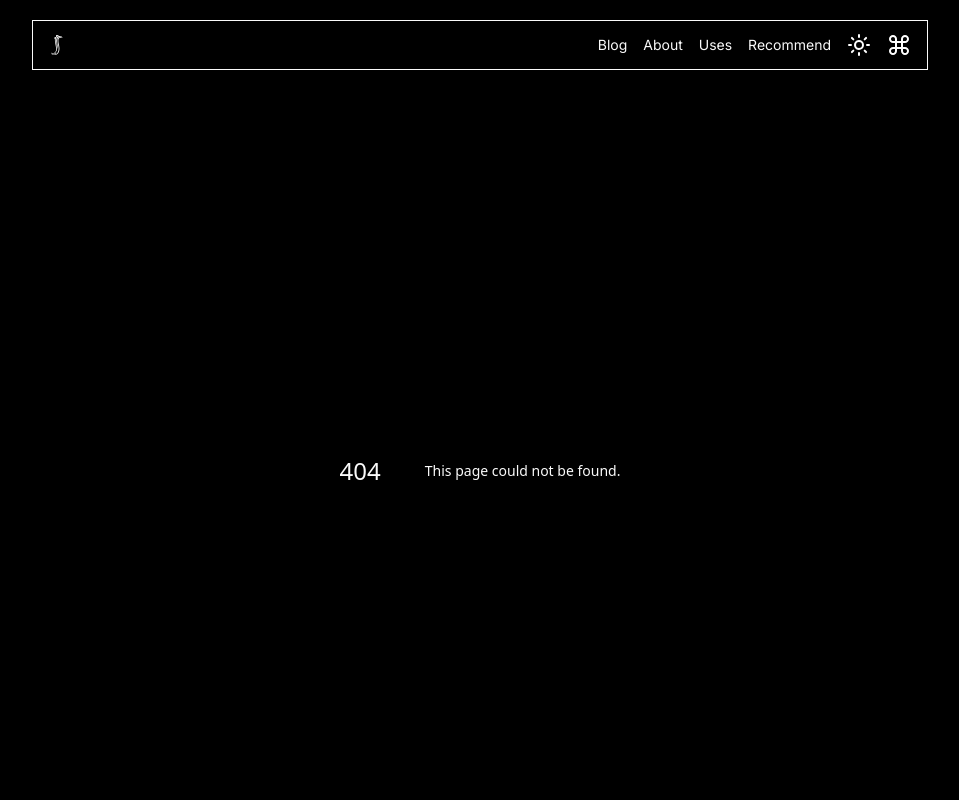
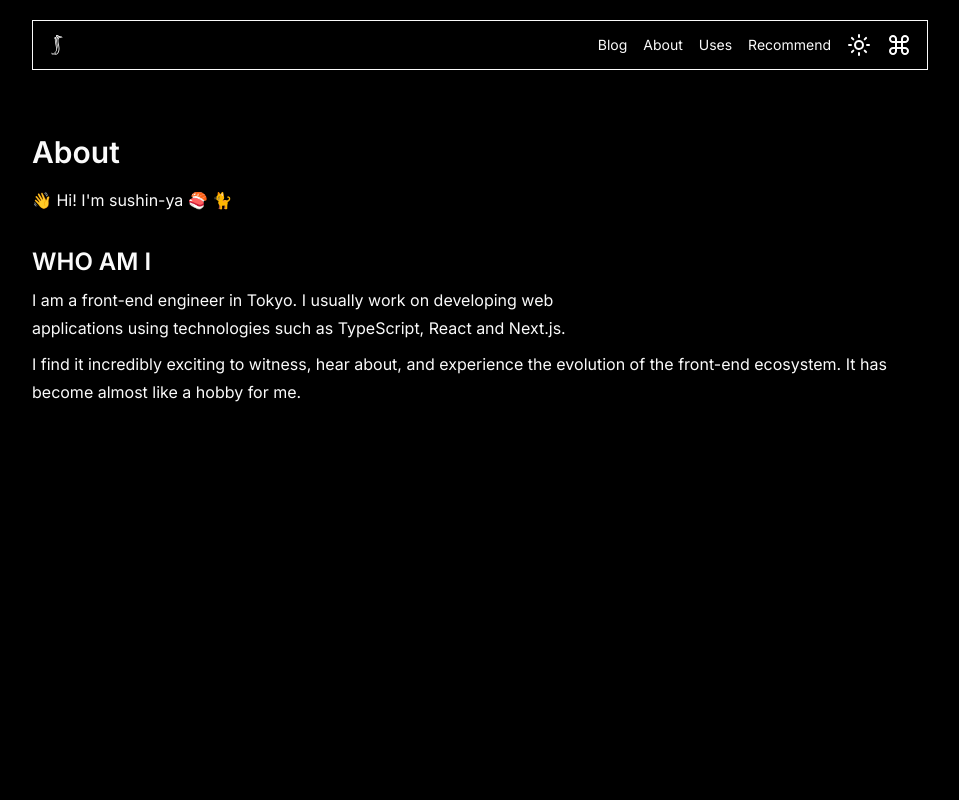
Before and after one commit to sushin-ya/sushinya-app-blog, a Next.js app: page /about in a window 1280 px wide. Before the commit this address had no page. Shown: the top 800 px of the page, without its empty margins (160-1119 px from the left). Built offline with nearby package versions, Linux system fonts and the light colour scheme.

Commit message:
feat: who am i

```diff
--- /dev/null
+++ b/app/about/page.tsx
@@ -0,0 +1,23 @@
+export default function AboutPage() {
+  return (
+    <section className="min-h-screen flex flex-col gap-8">
+      <div className="flex flex-col gap-4 mt-16">
+        <h1 className="font-semibold text-3xl">About</h1>
+        <p className="leading-7">👋 Hi! I&apos;m sushin-ya 🍣 🐈</p>
+      </div>
+      <div className="flex flex-col gap-2">
+        <h2 className="font-semibold text-2xl">WHO AM I</h2>
+        <p className="leading-7">
+          I am a front-end engineer in Tokyo. I usually work on developing web
+          <br />
+          applications using technologies such as TypeScript, React and Next.js.
+        </p>
+        <p className="leading-7">
+          I find it incredibly exciting to witness, hear about, and experience
+          the evolution of the front-end ecosystem. It has become almost like a
+          hobby for me.
+        </p>
+      </div>
+    </section>
+  );
+}
```
